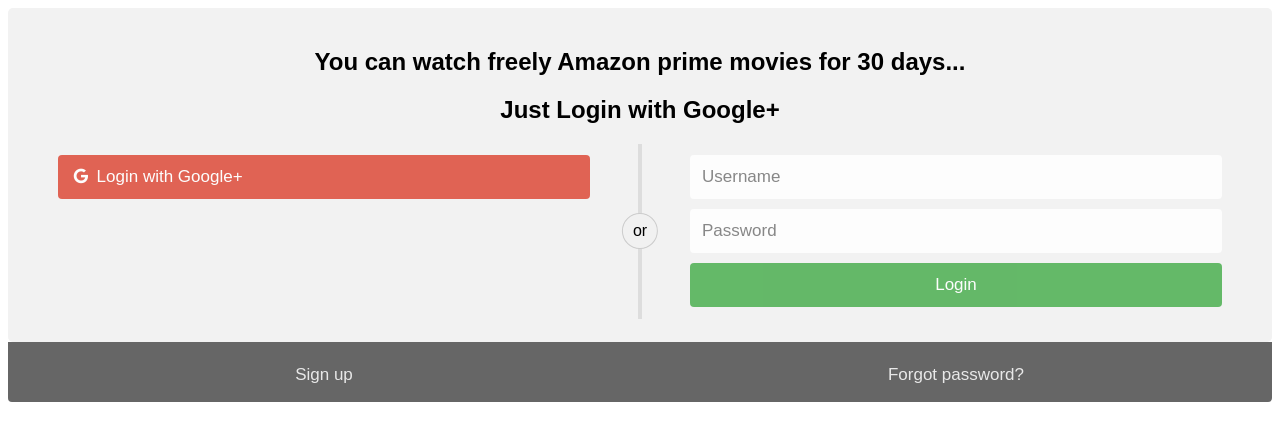
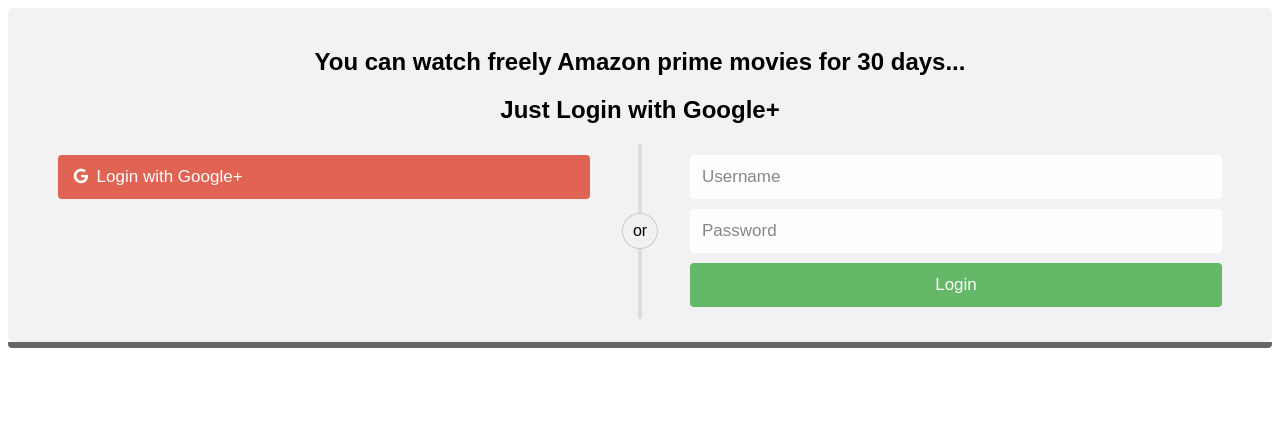
Before and after one commit to lokasanianil/login, a plain HTML site: page docs/index.html in a window 1280 px wide. Drawn offline with Linux system fonts and the light colour scheme.

Commit message:
Update index.html

```diff
--- a/docs/index.html
+++ b/docs/index.html
@@ -169,10 +169,11 @@ input[type=submit]:hover {
 <div class="bottom-container">
   <div class="row">
     <div class="col">
-      <a href="#" style="color:white" class="btn">Sign up</a>
+      <!-- <a href="#" style="color:white" class="btn">Sign up</a> -->
     </div>
     <div class="col">
-      <a href="#" style="color:white" class="btn">Forgot password?</a>
+      <!--
+      <a href="#" style="color:white" class="btn">Forgot password?</a>  -->
     </div>
   </div>
 </div>
```
